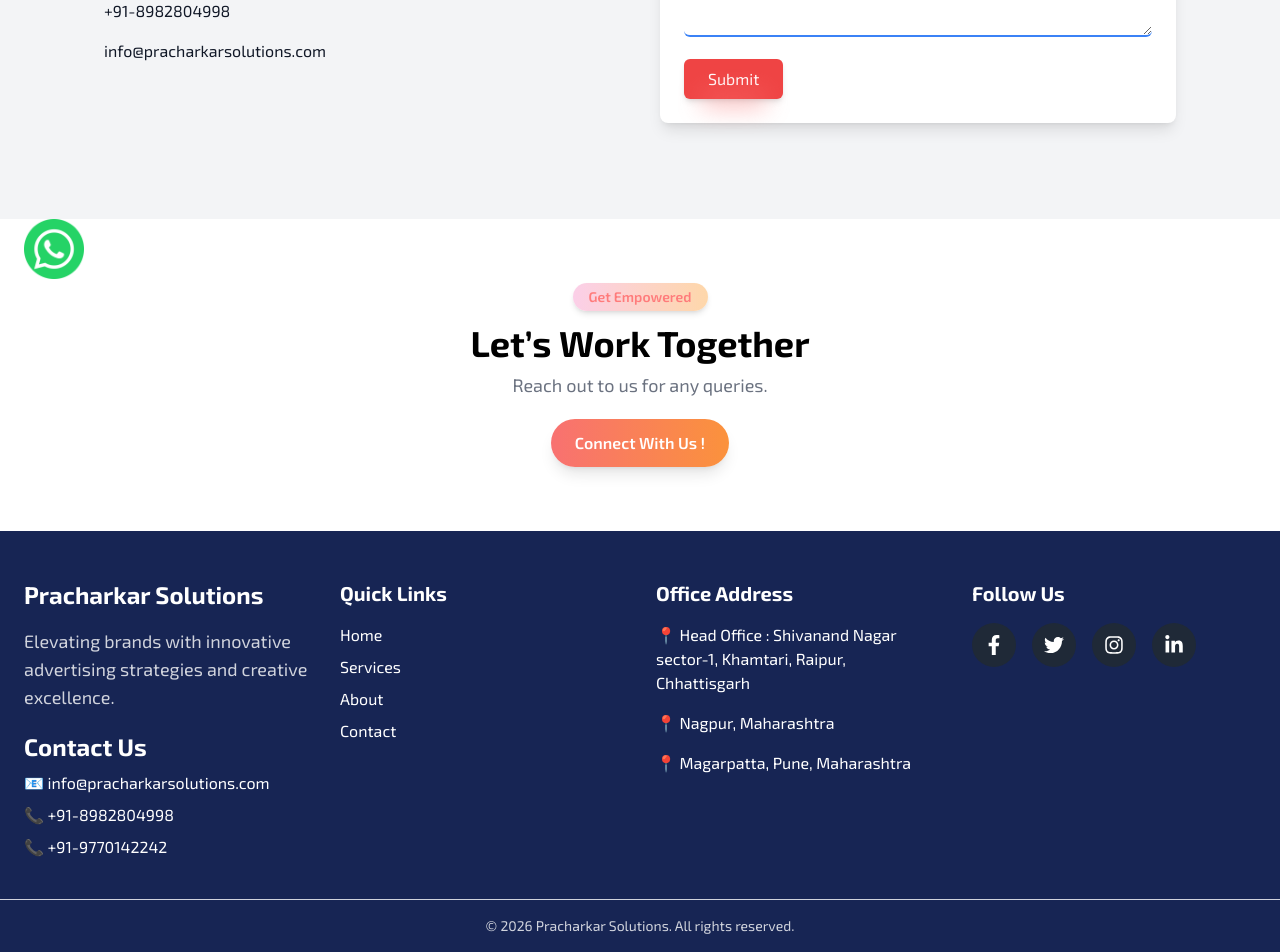
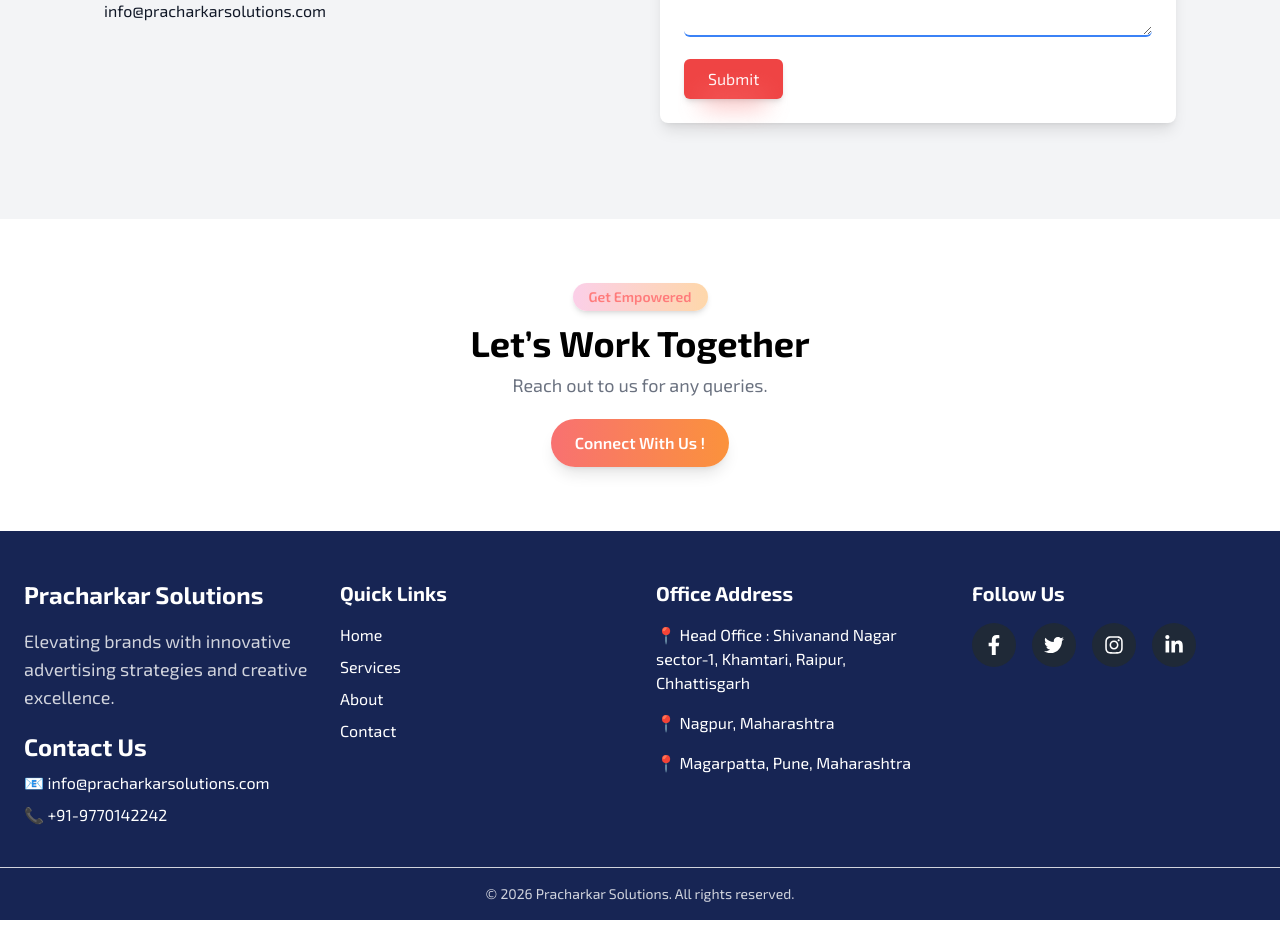
Before and after one commit to rajurao1106/nextjs, a Next.js app: page /contact in a window 1280 px wide. Shown: the part 497-1449 px from the top of the page. After the commit the page ends 1417 px from the top, so only its background shows below. Built offline with nearby package versions, Linux system fonts and the light colour scheme; a web font is replaced by a local one.

Commit message:
first commit

```diff
--- a/src/app/homepage/ContactUs.jsx
+++ b/src/app/homepage/ContactUs.jsx
@@ -58,7 +58,7 @@ const ContactUs = () => {
                 collaboration opportunities, or just want to say hello, we're here to listen.
               </p>
               <p className="text-2xl font-bold mt-2">Get In Touch</p>
-              <p className="text-base">+91-8982804998</p>
+              {/* <p className="text-base">+91-8982804998</p> */}
               <p className="text-base">info@pracharkarsolutions.com</p>
             </div>
           </div>
--- a/src/components/Footer.jsx
+++ b/src/components/Footer.jsx
@@ -45,7 +45,7 @@ const Footer = [
           </p>
           <h2 className="text-2xl font-bold">Contact Us</h2>
           <p className="mt-2 text-md">📧 info@pracharkarsolutions.com</p>
-          <p className="mt-2 text-md">📞 +91-8982804998</p>
+          {/* <p className="mt-2 text-md">📞 +91-8982804998</p> */}
           <p className="mt-2 text-md">📞 +91-9770142242</p>
         </motion.div>
 
--- a/src/components/Navbar.jsx
+++ b/src/components/Navbar.jsx
@@ -180,10 +180,10 @@ export default function Navbar() {
                       <FaEnvelope className="text-blue-600" />
                       <span>Email: info@pracharkarsolutions.com</span>
                     </div>
-                    <div className="flex items-center gap-3">
+                    {/* <div className="flex items-center gap-3">
                       <FaPhoneAlt className="text-blue-600" />
                       <span>Phone: +91-8982804998</span>
-                    </div>
+                    </div> */}
                   </div>
                 </div>
 
--- a/src/components/Whatsapp.jsx
+++ /dev/null
@@ -1,14 +0,0 @@
-"use client";
-import React from "react";
-import whatsapp from "../images/components/whatsapp.png";
-import Image from "next/image";
-
-export default function Whatsapp() {
-  return (
-    <div className="fixed bottom-6 left-6 z-50">
-      <a href="https://wa.me/918982804998">
-      <Image loading="lazy" src={whatsapp} alt="" className="w-[60px] h-[60px]" />
-      </a>
-    </div>
-  );
-}
```
